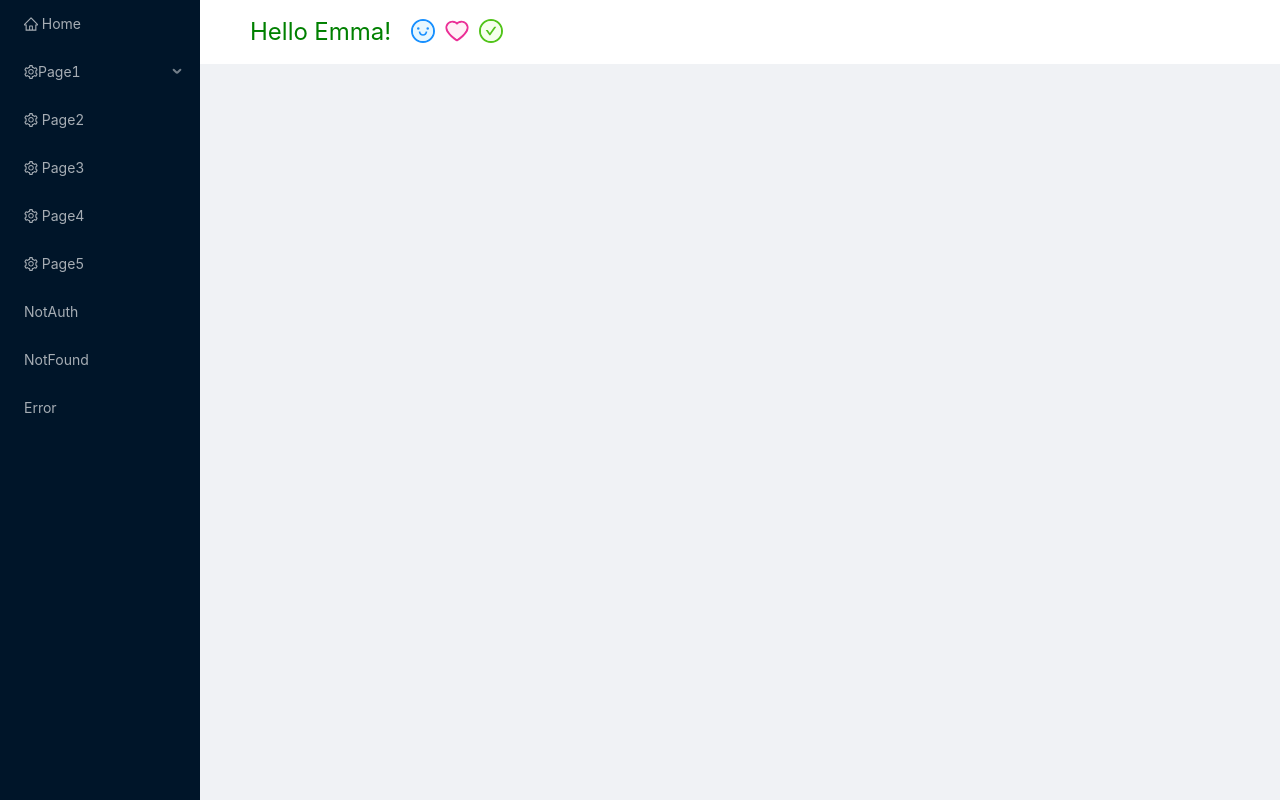
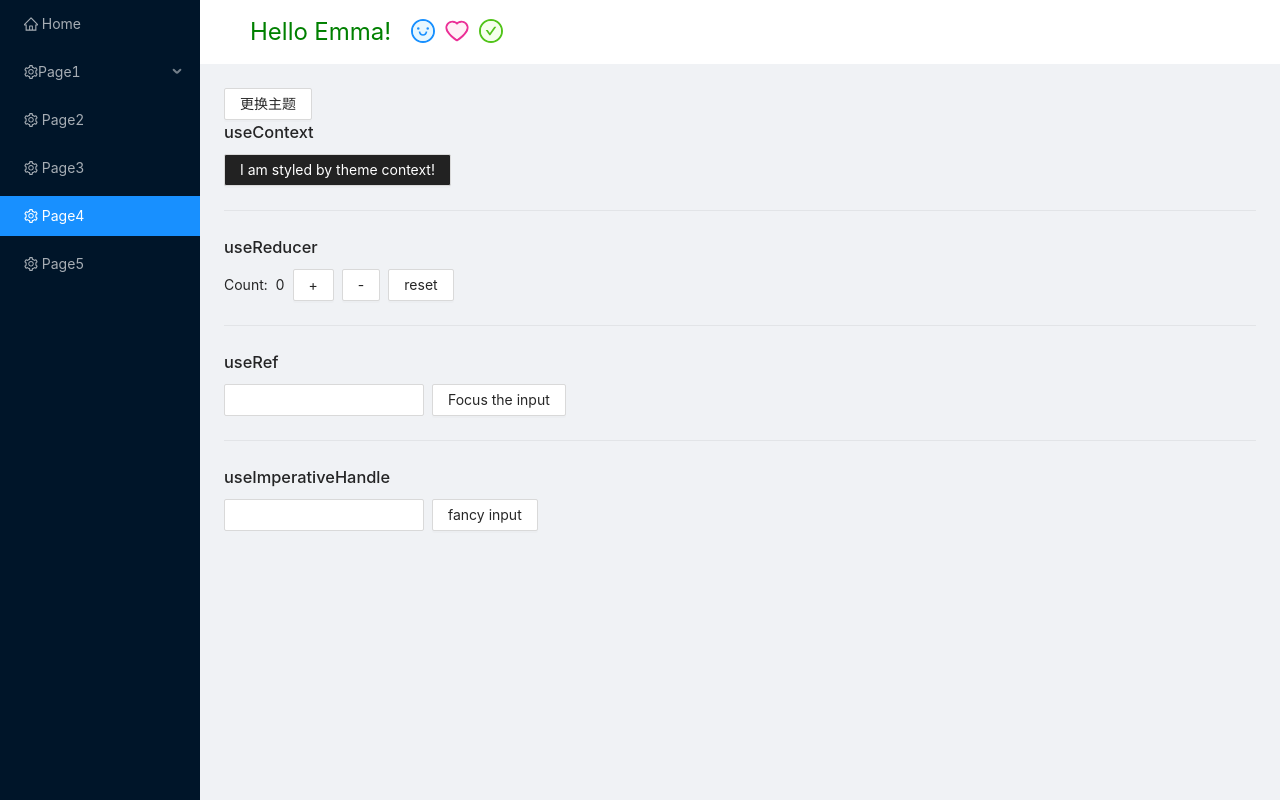
Before and after one commit to zhaohongyan/my-app, a React app: page /#/page4 in a window 1280 px wide. Built offline with nearby package versions, Linux system fonts and the light colour scheme.

Commit message:
handle request error

```diff
--- a/src/common/request.js
+++ b/src/common/request.js
@@ -4,6 +4,7 @@ import { message } from 'antd';
 const httpStatus = {
   401: (error) => {
     message.info("未登录");
+    window.location.hash = '#/not_auth';
   },
   403: () => {
     message.info("权限错误");
@@ -67,7 +68,7 @@ function request (url, method, data) {
       // }
       console.log(error);
       errorHandle(error)
-      return { success: false };
+      return { success: false }; // 业务页面统一根据success来判断接口是否成功
     });
 }
 
--- a/src/components/Layout/Sider/index.jsx
+++ b/src/components/Layout/Sider/index.jsx
@@ -2,7 +2,7 @@
 import React, { useState, useEffect } from "react";
 import { Menu } from "antd";
 import { includes } from 'lodash';
-import { routes } from '../../../router.config'
+import { routes, flattenRoutes } from '../../../router.config'
 import { useHistory } from 'react-router'
 
 const { SubMenu } = Menu;
@@ -16,6 +16,16 @@ const CommonSider = () => {
   const [openKeys, handleOpenKey] = useState([`/${location.pathname.split('/')[1]}`]);
   // console.log('selectedKeys', selectedKeys);
   // console.log('openKeys', openKeys);
+  let ismatch = false;
+  for (const item of Object.values(flattenRoutes)) {
+    if (item.path === location.pathname) {
+      ismatch = true;
+      break;
+    }
+  }
+  if (!ismatch) {
+    history.push('/not_found')
+  }
 
   history.listen(location => {
     // console.log('listen', location.pathname)
--- a/src/index.js
+++ b/src/index.js
@@ -1,8 +1,8 @@
 import React from 'react';
 import ReactDOM from 'react-dom';
 import { ConfigProvider } from 'antd';
-import { BrowserRouter as Router, Route, NavLink } from "react-router-dom";
-// import { renderRoutes } from "react-router-config";
+
+import { HashRouter as Router } from "react-router-dom";
 import { createStore } from "redux";
 import { Provider } from 'react-redux';
 
@@ -26,7 +26,7 @@ const store = createStore(rootReducer);
 ReactDOM.render(
   // <React.StrictMode>
     <Provider store={store}>
-    <Router>
+      <Router>
         <ConfigProvider locale={zhCN}>
           <Frame />
         </ConfigProvider>
--- a/src/pages/Page4/index.jsx
+++ b/src/pages/Page4/index.jsx
@@ -1,4 +1,4 @@
-import React, { useContext} from 'react'
+import React, { useState, useContext} from 'react'
 import { Divider, Button } from "antd";
 import Counter from "./Counter";
 import TextInputWithFocusButton from "./TextInputWithFocusButton";
@@ -18,8 +18,18 @@ const themes = {
 const ThemeContext = React.createContext();
 
 function App() {
+  const [themeColor, changeColor] = useState('dark')
+  const toggleColor = () => {
+    if (themeColor === 'dark') {
+      changeColor('light')
+    } else {
+      changeColor('dark')
+    }
+  }
+
   return (
-    <ThemeContext.Provider value={themes.dark}>
+    <ThemeContext.Provider value={themeColor === 'dark' ? themes.dark : themes.light}>
+      <Button onClick={toggleColor}>更换主题</Button>
 
       <Toolbar />
       <Divider />
@@ -36,21 +46,15 @@ function App() {
 }
 
 function Toolbar(props) {
+  const theme = useContext(ThemeContext);
   return (
     <div>
       <h1>useContext</h1>
-      <ThemedButton />
+      <Button style={{ background: theme.background, color: theme.foreground }}>
+        I am styled by theme context!
+      </Button>
     </div>
   );
 }
 
-function ThemedButton() {
-  const theme = useContext(ThemeContext);
-  return (
-    <Button style={{ background: theme.background, color: theme.foreground }}>
-      I am styled by theme context!
-    </Button>
-  );
-}
-
 export default App;
--- a/src/router.config.js
+++ b/src/router.config.js
@@ -10,6 +10,7 @@ import NotAuth from './pages/common/Page403';
 import NotFound from './pages/common/Page404';
 import Error from './pages/common/Page500';
 
+// 业务页面
 import Home from "./pages/Demo";
 import Page1 from "./pages/Page1";
 import Page1Edit from "./pages/Page1/Edit";
@@ -18,28 +19,25 @@ import Page3 from "./pages/Page3";
 import Page4 from "./pages/Page4";
 import Page5 from "./pages/Page5/index.tsx";
 
-/**
- * 路由规则 菜单展开需要
- * 子路由的路径一定要以父路由的路径开头
- * 如： '/page1'  ’/page1/add‘
- */
-
 const commonRoutes = [
   {
     path: "/not_auth",
     title: "NotAuth",
+    hideSiderPath: true,
     exact: true,
     component: NotAuth,
   },
   {
     path: "/not_found",
     title: "NotFound",
+    hideSiderPath: true,
     exact: true,
     component: NotFound,
   },
   {
     path: "/error",
     title: "Error",
+    hideSiderPath: true,
     exact: true,
     component: Error,
   },
```
Also changed, not shown: mocker/getList.js (+9 -3 lines), 1 other file (tests, documents, lock files or other folders).
